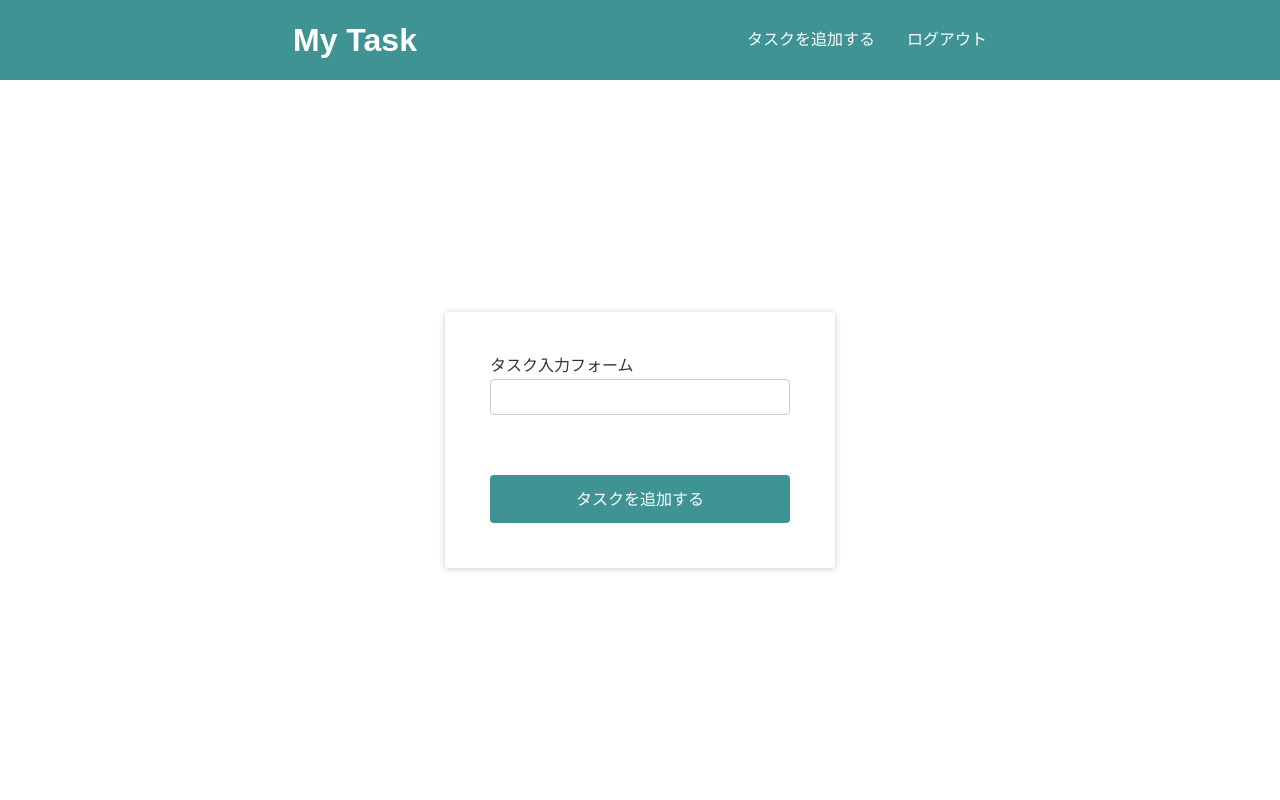
After one commit to kanta-sunabaco/Flask, a Flask app: template templates/add.html in a window 1280 px wide. The commit adds this page. Run offline with Flask 3, Linux system fonts and the light colour scheme; the template is opened without the code that fills it, so the values that code supplies are empty.

Commit message:
タスク追加ページからタスクを送信してDBに保存できる機能を実装

```diff
--- a/app.py
+++ b/app.py
@@ -1,5 +1,7 @@
 # flaskモジュールからFlaskクラスをインポート
-from flask import Flask,render_template
+from flask import Flask,render_template,request
+
+import sqlite3
 # Flaskクラスをインスタンス化してapp変数に代入
 app=Flask(__name__)
 
@@ -16,11 +18,31 @@ def template():
     py_name="すなばこ"
     return render_template("index.html",name=py_name)
 
-# テストルーティング
-@app.route("/test")
-def test():
-    py_name="すなばこ"
-    return render_template("base.html",name=py_name)
+# タスク追加ページ
+@app.route("/add")
+def add_get():
+    return render_template("add.html")
+
+
+@app.route("/add",methods=["POST"])
+def add_post():
+    # 1.入力フォームからデータを取得する
+    task=request.form.get("task")
+    print(task)
+    # 2.データベースに接続する
+    con=sqlite3.connect("myTask.db")
+    # 3.データベースを操作するための準備
+    c=con.cursor()
+    # 4.SQLを実行してDBにデータを送る
+    c.execute("INSERT INTO tasks (id,task) VALUES (null,?)",(task,))
+    # 5.データベースを更新（保存）する
+    con.commit()
+    # 6.データベースの接続を終了する
+    c.close()
+    return render_template("add.html")
+
+
+
 
 
 
--- a/static/css/style.css
+++ b/static/css/style.css
@@ -34,3 +34,70 @@ body {
 .menu-link {
     color: #fff;
 }
+
+/* フォーム */
+.form{
+    padding: 45px;
+    border-radius: 4px;
+    background-color: #fff;
+    box-shadow: 0px 1px 6px #cccccc;
+}
+
+.form .btn{
+    margin: 0;
+    margin-top: 60px;
+}
+
+.input-item{
+    margin-bottom: 30px;
+}
+
+.input-item label{
+    display: block;
+    margin-bottom: 4px;
+}
+
+input {
+    display: block;
+    width: 100%;
+    height: 36px;
+    padding: 1px 8px;
+    border: 1px solid #ccc;
+    border-radius: 4px;
+}
+
+/* ボタンスタイル */
+
+.btn{
+    display: block;
+    width: 300px;
+    height: 48px;
+    margin: 30px auto;
+    border-radius: 4px;
+    line-height: 48px;
+    text-align: center;
+    border: none;
+    transition: opacity 0.3s ease;
+}
+
+.btn:hover{
+    opacity: 0.7;
+}
+
+.btn-primary{
+    background-color: #409393;
+    color: #ffffff;
+}
+
+.btn-secondary{
+    border: 1px solid #409393;
+    background-color: #ffffff;
+    color: #409393;
+}
+
+.task-container{
+    display: flex;
+    align-items: center;
+    justify-content: center;
+    height: calc(100vh - 80px);
+}
--- /dev/null
+++ b/templates/add.html
@@ -0,0 +1,14 @@
+{%extends "base.html"%}
+{%block content%}
+<main>
+    <div class="task-container">
+        <form action="" method="post" class="form">
+            <div class="input-item">
+                <label for="task">タスク入力フォーム</label>
+                <input type="text" id="task" name="task">
+            </div>
+            <input type="submit" value="タスクを追加する" class="btn btn-primary">
+        </form>
+    </div>
+</main>
+{%endblock%}
--- a/templates/base.html
+++ b/templates/base.html
@@ -18,5 +18,8 @@
         </div>
     </header>
     <!-- <h1>{{name}}さん、こんにちは！</h1> -->
+    {%block content%}
+
+    {%endblock%}
 </body>
 </html>
```
Also changed, not shown: 1 other file.
